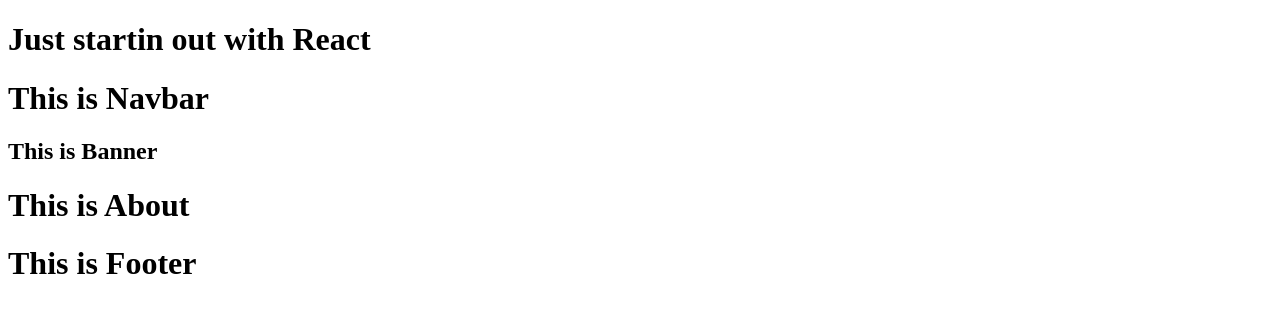
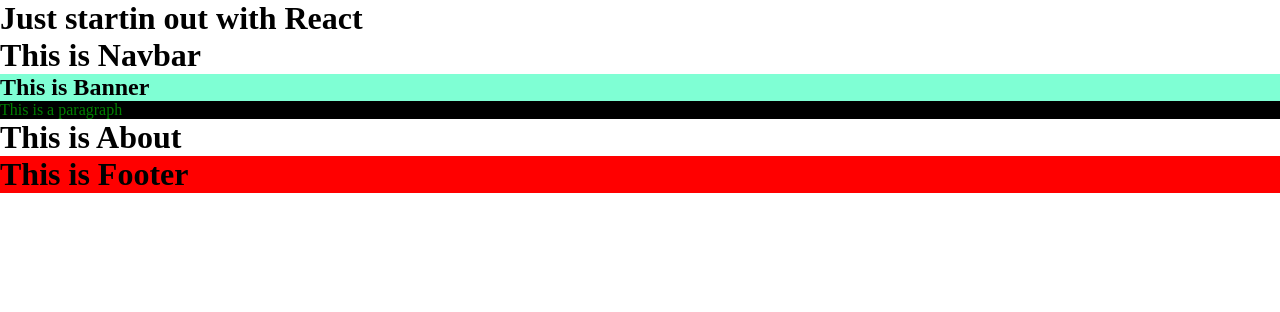
Before and after one commit to Jordan-Rob/LockNCode-React-Tuts1, a React (Create React App) app: page / in a window 1280 px wide. Shown: the top 312 px of the page. Built offline with nearby package versions, Linux system fonts and the light colour scheme.

Commit message:
day3 use of css in react components

```diff
--- a/src/Banner.jsx
+++ b/src/Banner.jsx
@@ -1,10 +1,18 @@
 import React, { Component } from "react";
+import "./index.css";
 
 class Banner extends Component {
   render() {
+    const myStyle = {
+      color: "green",
+      backgroundColor: "black",
+      sontSize: 22,
+    };
+
     return (
       <div>
-        <h2>This is Banner</h2>
+        <h2 className="first-class">This is Banner</h2>
+        <p style={myStyle}>This is a paragraph</p>
       </div>
     );
   }
--- a/src/Footer.jsx
+++ b/src/Footer.jsx
@@ -1,10 +1,11 @@
 import React, { Component } from "react";
+import "./index.css";
 
 class Footer extends Component {
   render() {
     return (
       <div>
-        <h1>This is Footer</h1>
+        <h1 className="footer-class">This is Footer</h1>
       </div>
     );
   }
--- /dev/null
+++ b/src/index.css
@@ -0,0 +1,12 @@
+* {
+  margin: 0;
+  padding: 0;
+}
+
+.first-class {
+  background-color: aquamarine;
+}
+
+.footer-class {
+  background-color: red;
+}
```
